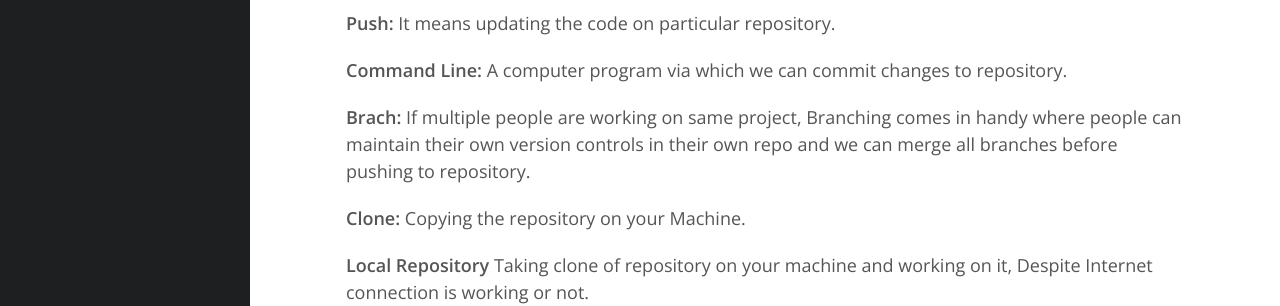
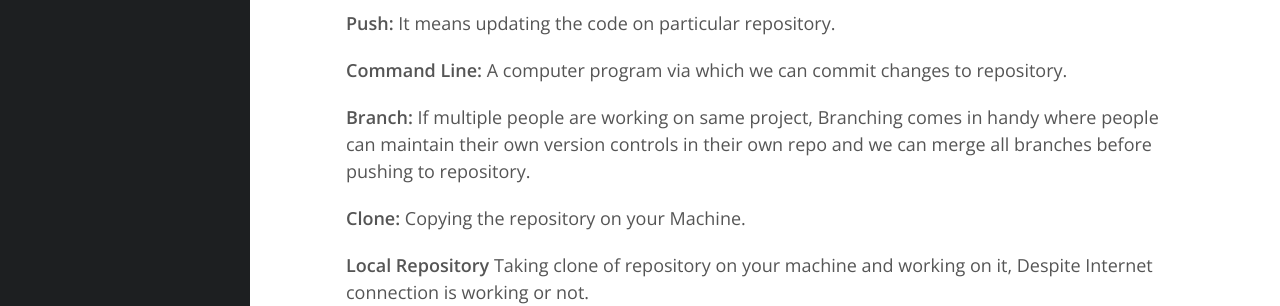
Before and after one commit to junaidmasoodi/junaidmasoodi.github.com, a Jekyll site: the page built from _posts/2014-05-10-Github.markdown, in a window 1280 px wide and 1359 px high. Shown: the part 812-1118 px from the top of the window. Built offline with Jekyll 4.4.1, drawn with Linux system fonts in a browser that asks for light colours; nearby versions of some CDN libraries; comment, search, counter and statistics services are not loaded.

Commit message:
Typo in github post

```diff
--- a/_posts/2014-05-10-Github.markdown
+++ b/_posts/2014-05-10-Github.markdown
@@ -24,7 +24,7 @@ Unlike GIT, Github can be accessed via Graphical user interface as well.
 
 <b>Command Line:</b> A computer program via which we can commit changes to repository.
 
-<b>Brach:</b> If multiple people are working on same project, Branching comes in handy where people can maintain their own version controls in their own repo and we can merge all branches before pushing to repository.
+<b>Branch:</b> If multiple people are working on same project, Branching comes in handy where people can maintain their own version controls in their own repo and we can merge all branches before pushing to repository.
 
 <b>Clone:</b> Copying the repository on your Machine.
 
```
